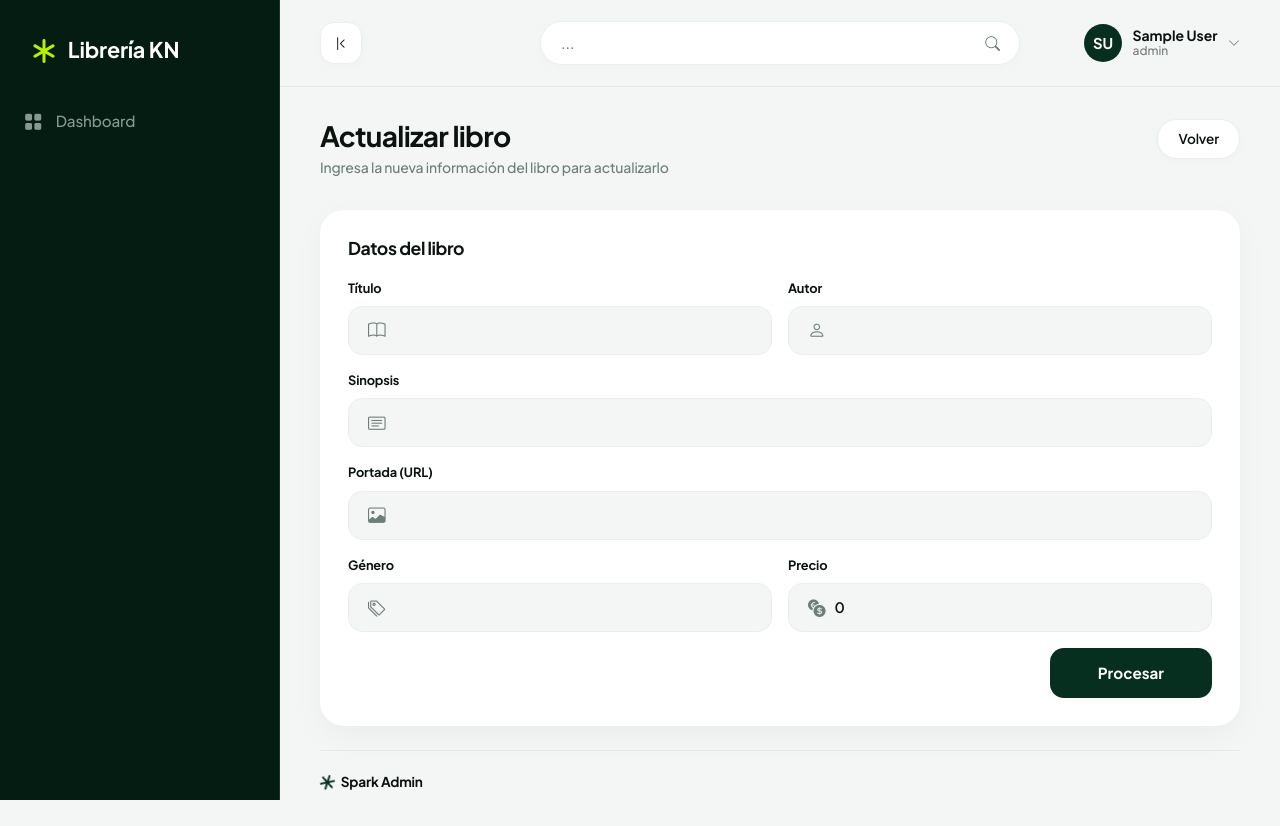
After one commit to ecalvo92/KNRepo, an ASP.NET MVC app: template KN_WEB/Views/Libro/ActualizarLibros.cshtml in a window 1280 px wide. The commit adds this page. Run offline with ASP.NET Core 8 and stand-ins for ASP.NET MVC 5, Linux system fonts and the light colour scheme; the template is opened without the code that fills it, so the values that code supplies are empty; the visitor is signed in with stand-in values (Sample User, id 1); the project's own start-up code is not run, and a stand-in starts its controllers and pages; some libraries are stand-ins or nearby versions.

Commit message:
Fin de Semana 10 - Crud de libros y mejoras varias

```diff
--- a/KN_WEB/Controllers/HomeController.cs
+++ b/KN_WEB/Controllers/HomeController.cs
@@ -41,6 +41,7 @@ namespace KN_WEB.Controllers
                     {
                         Session["IdUsuario"] = response.IdUsuario;
                         Session["NombreUsuario"] = response.NombreCompleto;
+                        Session["IdRol"] = response.IdRol;
                         Session["NombreRol"] = response.NombreRol;
                         return RedirectToAction("Index", "Home");
                     }
--- /dev/null
+++ b/KN_WEB/Views/Libro/ActualizarLibros.cshtml
@@ -0,0 +1,99 @@
+@model KN_WEB.Models.LibroApi
+
+<div class="page-header">
+    <div>
+        <h1 class="page-title">Actualizar libro</h1>
+        <p class="page-subtitle">Ingresa la nueva información del libro para actualizarlo</p>
+    </div>
+    <a href="@Url.Action("ConsultarLibros", "Libro")" class="btn-date-picker text-decoration-none">
+        <span>Volver</span>
+    </a>
+</div>
+
+<div class="card">
+    <div class="card-header">
+        <h2 class="card-title">Datos del libro</h2>
+    </div>
+
+    @using (Html.BeginForm("ActualizarLibros", "Libro", FormMethod.Post, new { id = "actualizarLibroForm" }))
+    {
+        if (ViewBag.Message != null)
+        {
+            <div class="alert alert-danger text-center">@ViewBag.Message</div>
+        }
+
+        @Html.HiddenFor(m => m.IdLibro, new { @class = "login-input" })
+
+        <div class="row g-3">
+            <div class="col-12 col-md-6">
+                <div class="login-form-group mb-0">
+                    <label class="login-form-label">Título</label>
+                    <div class="login-input-group">
+                        <i class="bi bi-book input-icon"></i>
+                        @Html.TextBoxFor(m => m.Titulo, new { @class = "login-input" })
+                    </div>
+                </div>
+            </div>
+
+            <div class="col-12 col-md-6">
+                <div class="login-form-group mb-0">
+                    <label class="login-form-label">Autor</label>
+                    <div class="login-input-group">
+                        <i class="bi bi-person input-icon"></i>
+                        @Html.TextBoxFor(m => m.Autor, new { @class = "login-input" })
+                    </div>
+                </div>
+            </div>
+
+            <div class="col-12">
+                <div class="login-form-group mb-0">
+                    <label class="login-form-label">Sinopsis</label>
+                    <div class="login-input-group">
+                        <i class="bi bi-card-text input-icon"></i>
+                        @Html.TextBoxFor(m => m.Sinopsis, new { @class = "login-input" })
+                    </div>
+                </div>
+            </div>
+
+            <div class="col-12">
+                <div class="login-form-group mb-0">
+                    <label class="login-form-label">Portada (URL)</label>
+                    <div class="login-input-group">
+                        <i class="bi bi-image input-icon"></i>
+                        @Html.TextBoxFor(m => m.Portada, new { @class = "login-input" })
+                    </div>
+                </div>
+            </div>
+
+            <div class="col-12 col-md-6">
+                <div class="login-form-group mb-0">
+                    <label class="login-form-label">Género</label>
+                    <div class="login-input-group">
+                        <i class="bi bi-tags input-icon"></i>
+                        @Html.TextBoxFor(m => m.Genero, new { @class = "login-input" })
+                    </div>
+                </div>
+            </div>
+
+            <div class="col-12 col-md-6">
+                <div class="login-form-group mb-0">
+                    <label class="login-form-label">Precio</label>
+                    <div class="login-input-group">
+                        <i class="bi bi-currency-exchange input-icon"></i>
+                        @Html.TextBoxFor(m => m.Precio, new { @class = "login-input" })
+                    </div>
+                </div>
+            </div>
+
+            <div class="col-12 d-flex justify-content-end">
+                <button type="submit" class="btn-login w-auto px-5" id="btn-submit">
+                    <span>Procesar</span>
+                </button>
+            </div>
+        </div>
+    }
+</div>
+
+@section Scripts {
+    <script src="~/assets/js/actualizarLibros.js"></script>
+}
--- a/KN_WEB/Views/Shared/_Layout.cshtml
+++ b/KN_WEB/Views/Shared/_Layout.cshtml
@@ -1,6 +1,7 @@
 @{
     var nombreUsuario = Session["NombreUsuario"].ToString() ?? string.Empty;
     var nombreRol = Session["NombreRol"].ToString() ?? string.Empty;
+    var idRol = Session["IdRol"].ToString() ?? String.Empty;
 
     var partes = nombreUsuario.Split((char[])null, StringSplitOptions.RemoveEmptyEntries);
     var iniciales = partes.Length > 3 ? $"{partes[0][0]}{partes[2][0]}".ToUpper()
@@ -36,7 +37,6 @@
 
         <div class="flex-grow-1 overflow-y-auto">
             <div class="sidebar-menu-section">
-                <div class="sidebar-menu-title">Menu</div>
                 <ul class="sidebar-menu-list">
                     <li class="sidebar-menu-item">
                         <a href="" class="sidebar-menu-link" id="menu-overview" title="Overview">
@@ -47,7 +47,8 @@
                 </ul>
             </div>
 
-            <div class="sidebar-menu-section">
+            @if (idRol == "2")
+            {
                 <ul class="sidebar-menu-list">
                     <li class="sidebar-menu-item">
                         <a href="@Url.Action("ConsultarLibros","Libro")" class="sidebar-menu-link" id="menu-basictables" title="Basic Tables">
@@ -56,7 +57,8 @@
                         </a>
                     </li>
                 </ul>
-            </div>
+            }
+
         </div>
     </div>
 
--- a/KN_WEB/assets/css/main.css
+++ b/KN_WEB/assets/css/main.css
@@ -214,7 +214,6 @@ a:hover {
     display: flex;
     align-items: center;
     gap: 0.85rem;
-    padding: 0.75rem 0.85rem;
     font-size: 0.95rem;
     color: var(--text-sidebar-muted);
     border-radius: var(--radius-md);
--- /dev/null
+++ b/KN_WEB/assets/js/actualizarLibros.js
@@ -0,0 +1,35 @@
+$(function () {
+
+    $('#actualizarLibroForm').validate({
+        rules: {
+            IdLibro: { required: true },
+            Titulo: { required: true },
+            Autor: { required: true },
+            Sinopsis: { required: true },
+            Genero: { required: true },
+            Portada: { required: true },
+            Precio: { required: true, number: true, min: 1 }
+        },
+        messages: {
+            IdLibro: { required: 'El título es obligatorio' },
+            Titulo: { required: 'El título es obligatorio' },
+            Autor: { required: 'El Autor es obligatorio' },
+            Sinopsis: { required: 'La Sinopsis es obligatoria' },
+            Genero: { required: 'El Género es obligatorio' },
+            Portada: { required: 'La Portada es obligatoria' },
+            Precio: { required: 'El Precio es obligatorio', number: 'Ingrese un precio válido', min: 'El precio debe ser mayor a 0' },
+        },
+        errorElement: 'div',
+        errorClass: 'login-error-message',
+        errorPlacement: function (error, element) {
+            error.insertAfter(element.closest('.login-input-group'));
+        },
+        highlight: function (element) {
+            $(element).addClass('login-input-invalid');
+        },
+        unhighlight: function (element) {
+            $(element).removeClass('login-input-invalid');
+        }
+    });
+
+});
--- a/KN_WEB/assets/js/consultarLibros.js
+++ b/KN_WEB/assets/js/consultarLibros.js
@@ -2,7 +2,7 @@ $(function () {
 
     $('#tablaLibros').DataTable({
         pageLength: 10,
-        order: [[0, 'desc']],
+        order: [[0, 'asc']],
         columnDefs: [{ targets: 3, orderable: false, searchable: false }],
         language: {
             url: 'https://cdn.datatables.net/plug-ins/1.13.8/i18n/es-ES.json'
```
Also changed, not shown: KN_WEB/Controllers/LibroController.cs (+93 -35 lines), KN_WEB/Services/UserIdService.cs (+36 -0 lines), KN_WEB/Views/Libro/ConsultarLibros.cshtml (+10 -1 lines), Respaldo.sql (+31 -1 lines), KN_WEB/KN_WEB.csproj, KN_WEB/Web.config.
